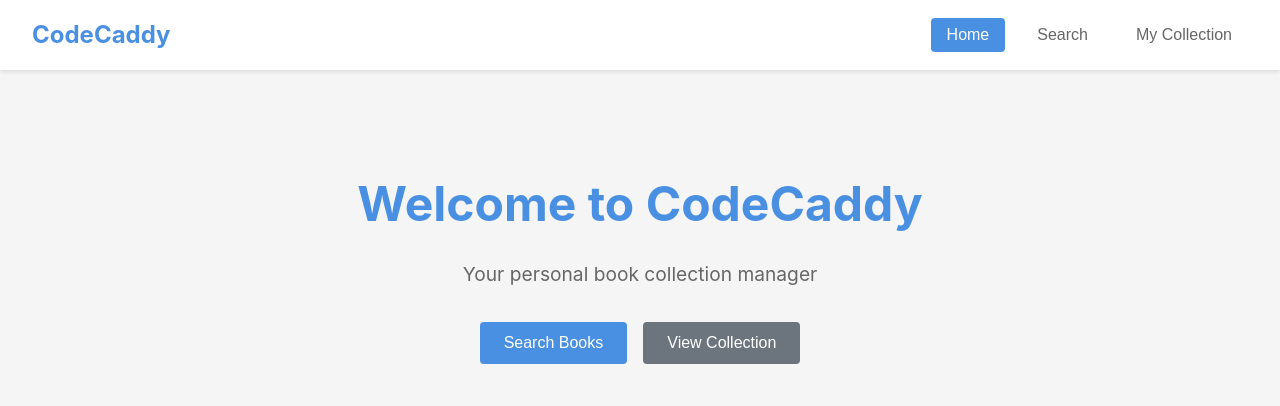
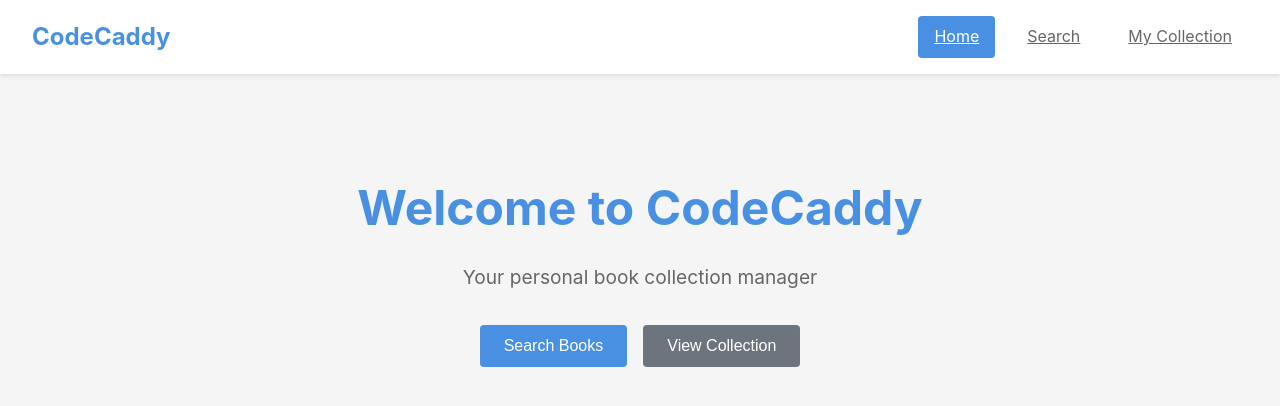
Before and after one commit to PamHornedo/Code_Caddy, a React (Vite) app: page / in a window 1280 px wide. Shown: the top 406 px of the page. Built offline with nearby package versions, Linux system fonts and the light colour scheme; no server answers.

Commit message:
add pages for router and edit navigation

```diff
--- a/package.json
+++ b/package.json
@@ -11,7 +11,8 @@
   },
   "dependencies": {
     "react": "^18.2.0",
-    "react-dom": "^18.2.0"
+    "react-dom": "^18.2.0",
+    "react-router-dom": "^7.9.5"
   },
   "devDependencies": {
     "@types/react": "^18.2.66",
--- a/src/App.jsx
+++ b/src/App.jsx
@@ -1,69 +1,18 @@
-import { useState } from 'react'
-import Navigation from './components/Navigation'
-import BookSearch from './components/BookSearch'
-import BookCollection from './components/BookCollection'
-import BookDetails from './components/BookDetails'
-import './App.css'
+import { BrowserRouter, Routes, Route } from "react-router-dom";
+import Navigation from "./components/Navigation";
+import HomePage from "./pages/HomePage";
+import SearchPage from "./pages/SearchPage";
+import CollectionPage from "./pages/CollectionPage";
+import BookDetailsPage from "./pages/BookDetailsPage";
+import "../src/index.css";
+import "./App.css";
 
 function App() {
-  // Simple state management for current view
-  const [currentView, setCurrentView] = useState('home')
-  const [selectedBook, setSelectedBook] = useState(null)
+  return (
+    <BrowserRouter>
+      <div className="app">
+        <Navigation />
 
-  // TODO: Replace this simple navigation with React Router
-  // Students will need to:
-  // 1. Install react-router-dom: npm install react-router-dom
-  // 2. Import BrowserRouter, Routes, Route, Link from react-router-dom
-  // 3. Replace the conditional rendering below with proper routing
-  // 4. Create separate page components for each route
-  // 5. Update Navigation component to use Link components instead of buttons
-
-  const renderCurrentView = () => {
-    switch (currentView) {
-      case 'search':
-        return <BookSearch onBookSelect={setSelectedBook} />
-      case 'collection':
-        return <BookCollection onBookSelect={setSelectedBook} />
-      case 'book-details':
-        return selectedBook ? (
-          <BookDetails book={selectedBook} onBack={() => setCurrentView('collection')} />
-        ) : (
-          <div>No book selected</div>
-        )
-      default:
-        return (
-          <div className="home-view">
-            <h1>Welcome to CodeCaddy</h1>
-            <p>Your personal book collection manager</p>
-            <div className="quick-actions">
-              <button onClick={() => setCurrentView('search')} className="btn-primary">
-                Search Books
-              </button>
-              <button onClick={() => setCurrentView('collection')} className="btn-secondary">
-                View Collection
-              </button>
-            </div>
-          </div>
-        )
-    }
-  }
-
-  return (
-    <div className="app">
-      <Navigation
-        currentView={currentView}
-        onNavigate={setCurrentView}
-      />
-
-      <main className="main-content">
-        {renderCurrentView()}
-      </main>
-
-      {/*
-      TODO: Replace the above conditional rendering with React Router setup:
-
-      <BrowserRouter>
-        <Navigation />
         <main className="main-content">
           <Routes>
             <Route path="/" element={<HomePage />} />
@@ -72,10 +21,9 @@ function App() {
             <Route path="/book/:id" element={<BookDetailsPage />} />
           </Routes>
         </main>
-      </BrowserRouter>
-      */}
-    </div>
-  )
+      </div>
+    </BrowserRouter>
+  );
 }
 
-export default App
+export default App;
--- a/src/components/Navigation.jsx
+++ b/src/components/Navigation.jsx
@@ -1,6 +1,7 @@
-function Navigation({ currentView, onNavigate }) {
-  // TODO: Students will convert this to use React Router Link components
-  // Replace button onClick handlers with Link to="/route" components
+import { Link, useLocation } from "react-router-dom";
+
+function Navigation() {
+  const location = useLocation();
 
   return (
     <nav className="navigation">
@@ -9,29 +10,35 @@ function Navigation({ currentView, onNavigate }) {
       </div>
 
       <div className="nav-links">
-        <button
-          className={currentView === 'home' ? 'nav-link active' : 'nav-link'}
-          onClick={() => onNavigate('home')}
+        <Link
+          to="/"
+          className={location.pathname === "/" ? "nav-link active" : "nav-link"}
         >
           Home
-        </button>
+        </Link>
 
-        <button
-          className={currentView === 'search' ? 'nav-link active' : 'nav-link'}
-          onClick={() => onNavigate('search')}
+        <Link
+          to="/search"
+          className={
+            location.pathname === "/search" ? "nav-link active" : "nav-link"
+          }
         >
           Search
-        </button>
+        </Link>
 
-        <button
-          className={currentView === 'collection' ? 'nav-link active' : 'nav-link'}
-          onClick={() => onNavigate('collection')}
+        <Link
+          to="/collection"
+          className={
+            location.pathname.startsWith("/collection")
+              ? "nav-link active"
+              : "nav-link"
+          }
         >
           My Collection
-        </button>
+        </Link>
       </div>
     </nav>
-  )
+  );
 }
 
-export default Navigation
+export default Navigation;
--- /dev/null
+++ b/src/pages/BookDetailsPage.jsx
@@ -0,0 +1,18 @@
+import { useParams, useNavigate } from "react-router-dom";
+import { useBookCollection } from "../context/BookCollectionContext";
+
+function BookDetailsPage() {
+  const { id } = useParams();
+  const navigate = useNavigate();
+  const { getBookById } = useBookCollection();
+
+  const book = getBookById(id);
+
+  if (!book) {
+    return <div>Book not found</div>;
+  }
+
+  return <BookDetails book={book} onBack={() => navigate("/collection")} />;
+}
+
+export default BookDetailsPage;
--- /dev/null
+++ b/src/pages/CollectionPage.jsx
@@ -0,0 +1,11 @@
+import BookCollection from "../components/BookCollection";
+
+function CollectionPage() {
+  return (
+    <div>
+      <BookCollection />
+    </div>
+  );
+}
+
+export default CollectionPage;
--- /dev/null
+++ b/src/pages/HomePage.jsx
@@ -0,0 +1,25 @@
+import { useNavigate } from "react-router-dom";
+
+function HomePage() {
+  const navigate = useNavigate();
+
+  return (
+    <div className="home-view">
+      <h1>Welcome to CodeCaddy</h1>
+      <p>Your personal book collection manager</p>
+      <div className="quick-actions">
+        <button onClick={() => navigate("/search")} className="btn-primary">
+          Search Books
+        </button>
+        <button
+          onClick={() => navigate("/collection")}
+          className="btn-secondary"
+        >
+          View Collection
+        </button>
+      </div>
+    </div>
+  );
+}
+
+export default HomePage;
--- /dev/null
+++ b/src/pages/SearchPage.jsx
@@ -0,0 +1,11 @@
+import BookSearch from "../components/BookSearch";
+
+function SearchPage() {
+  return (
+    <div>
+      <BookSearch />
+    </div>
+  );
+}
+
+export default SearchPage;
```
Also changed, not shown: src/context/BookCollectionContext.jsx (+70 -67 lines), 1 other file (tests, documents, lock files or other folders).
